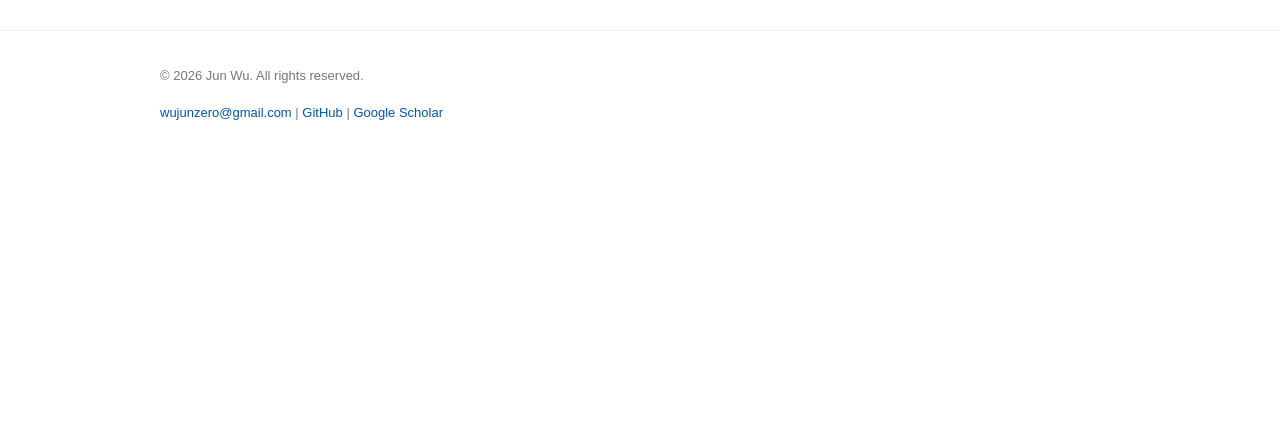
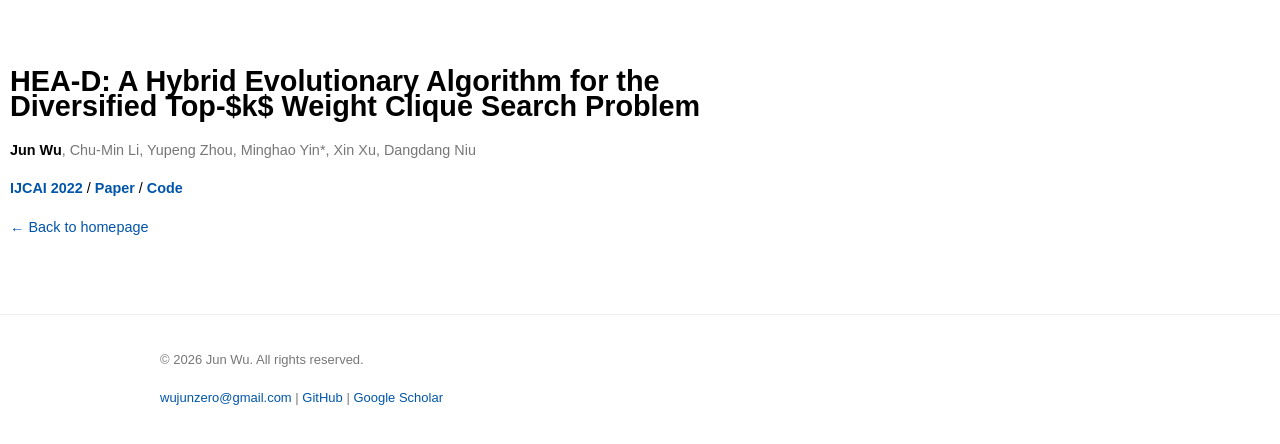
Before and after one commit to wujunzero/website, a Jekyll site: the page built from _posts/2022-07-01-HEA-D-A Hybrid Evolutionary Algorithm for the Diversified Top-$k$ Weight Clique Search Problem.md, in a window 1280 px wide. Shown: the top 444 px of the page. Built offline with Jekyll 4.4.1, drawn with Linux system fonts in a browser that asks for light colours.

Commit message:
Fix blank publication pages and missing author lists
- _layouts/post.html was just 'layout: default', so all 12 publication pages
  rendered only the footer. It now renders the front matter that was already
  there: title, authors (with the site owner highlighted), venue / Paper /
  arXiv / Code / Slides links, and a back link.
- head.html: every page shared one <title> ('Jun Wu'). Now page-specific
  ('<paper title> | Jun Wu', 'Jun Wu - Academic Homepage' for the homepage),
  and og:title / twitter:title reuse the same heading.
- home.html: the publication list read 'page.authors' instead of 'post.authors',
  so author_count was always 0 and no author names were rendered at all.

```diff
--- a/_includes/head.html
+++ b/_includes/head.html
@@ -5,7 +5,19 @@
 <meta name="author" content="{{ site.name }}" />
 <meta name="viewport" content="width=device-width, initial-scale=1">
 
-<title>{{ site.name }}</title>
+{%- comment -%}
+  Every page used to share one <title> ("Jun Wu"), which is bad for search
+  results. Build a page-specific heading and reuse it for the title and the
+  social cards.
+{%- endcomment -%}
+{%- if page.layout == 'home' -%}
+  {%- assign page_heading = site.name | append: ' - Academic Homepage' -%}
+{%- elsif page.title -%}
+  {%- assign page_heading = page.title | append: ' | ' | append: site.name -%}
+{%- else -%}
+  {%- assign page_heading = site.name -%}
+{%- endif -%}
+<title>{{ page_heading }}</title>
 
 <link rel="shortcut icon" href="{{ '/images/favicon.ico' | relative_url }}">
 <meta name="description" content="{{ site.description }}">
@@ -16,13 +28,13 @@
 <!-- Open Graph / Facebook -->
 <meta property="og:type" content="website">
 <meta property="og:url" content="{{ site.url }}{{ site.baseurl }}">
-<meta property="og:title" content="{{ site.name }} - Academic Homepage">
+<meta property="og:title" content="{{ page_heading }}">
 <meta property="og:description" content="{{ site.description }}">
 <meta property="og:image" content="{{ site.url }}{{ site.baseurl }}/images/Jun_Wu.jpg">
 
 <!-- Twitter Card -->
 <meta name="twitter:card" content="summary">
-<meta name="twitter:title" content="{{ site.name }} - Academic Homepage">
+<meta name="twitter:title" content="{{ page_heading }}">
 <meta name="twitter:description" content="{{ site.description }}">
 
 <!-- Canonical URL -->
--- a/_layouts/home.html
+++ b/_layouts/home.html
@@ -128,7 +128,7 @@ layout: default
                     <div class="text">
                         <div class="title"><a name="">{{ post.title }}</a></div>
                         <div class="authors">
-                            {% assign author_count = page.authors | size %}
+                            {% assign author_count = post.authors | size %}
                             {% if author_count == 0 %}
                             {% elsif author_count == 1 %}
                             <span class="author jw">{{ post.authors | first }}</span>
--- a/_layouts/post.html
+++ b/_layouts/post.html
@@ -1,3 +1,39 @@
 ---
 layout: default
 ---
+
+<div class="container body">
+    <div class="content">
+        <div class="publication">
+            <div class="text">
+                <h1>{{ page.title }}</h1>
+
+                {% if page.authors %}
+                <div class="authors">
+                    {% for author in page.authors %}{% if author == page.author %}<span class="author jw">{{ author }}</span>{% else %}<span class="author">{{ author }}</span>{% endif %}{% unless forloop.last %}, {% endunless %}{% endfor %}
+                </div>
+                {% endif %}
+
+                <p>
+                    {% if page.venue %}
+                    <span class="venue tag"><a href="{{ page.venue_url }}">{{ page.venue }}</a></span>
+                    {% endif %}
+                    {% if page.paper %}
+                    / <span class="venue tag"><a href="{{ page.paper }}">Paper</a></span>
+                    {% endif %}
+                    {% if page.arxiv %}
+                    / <span class="venue tag"><a href="{{ page.arxiv }}">arXiv</a></span>
+                    {% endif %}
+                    {% if page.code %}
+                    / <span class="venue tag"><a href="{{ page.code }}">Code</a></span>
+                    {% endif %}
+                    {% if page.slides %}
+                    / <span class="venue tag"><a href="{{ page.slides }}">Slides</a></span>
+                    {% endif %}
+                </p>
+
+                <p><a href="{{ '/' | relative_url }}">&larr; Back to homepage</a></p>
+            </div>
+        </div>
+    </div>
+</div>
```
Also changed, not shown: .github/workflows/pages.yml.
